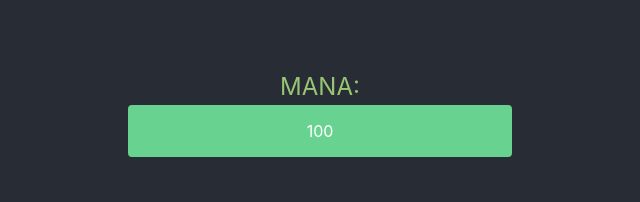
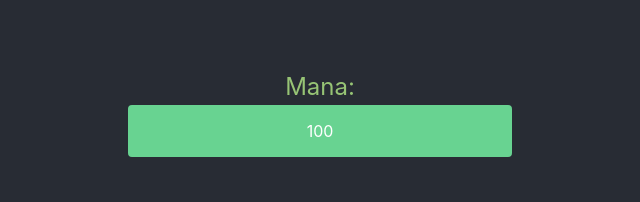
Before and after one commit to RJDulac/humans-vs-ai, a website: page index.html in a window 1280 px wide. Shown: the part 269-471 px from the top of the page, 320-960 px from the left. Drawn offline with Linux system fonts and the light colour scheme.

Commit message:
fixed an issue where mana was in all caps

```diff
--- a/index.html
+++ b/index.html
@@ -35,7 +35,7 @@
             <!-- Mana Here-->
             <div class="flex flex-wrap justify-center mt-6">
                 <div class="w-96 mt-12 justify-center mx-4 block">
-                    <p class="text-2xl text-center uppercase">Mana:</p>
+                    <p class="text-2xl text-center">Mana:</p>
                     <div class="border-green-400 border-solid border-2 rounded">
                         <div class="text-center text-white py-3 bg-green-400" :style="{ width: playerMana + '%' }">{{ playerMana }}</div>
                     </div>
```
